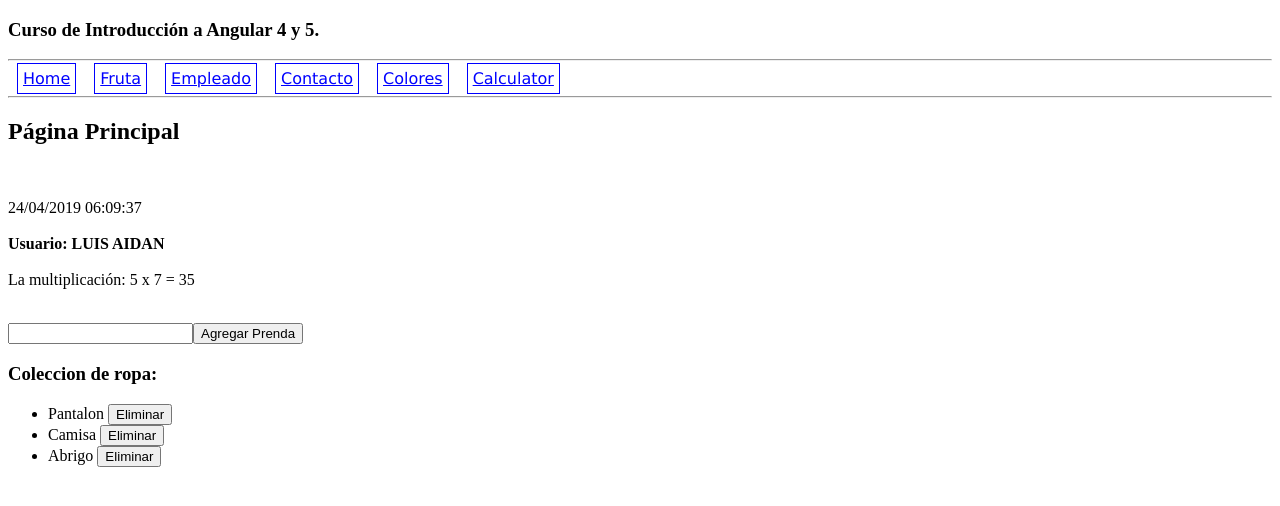
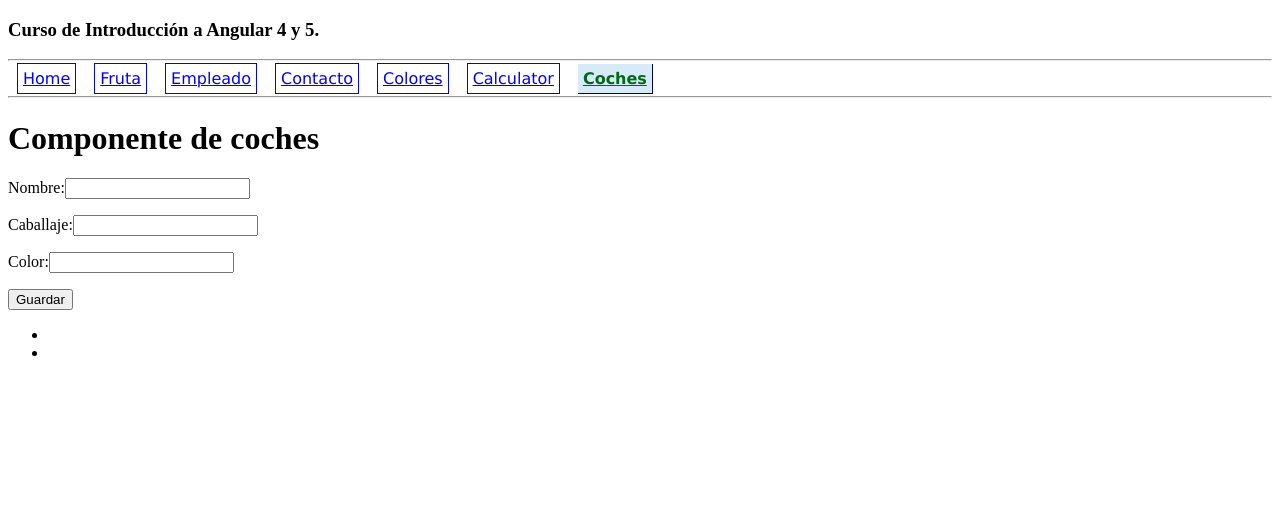
Before and after one commit to lhdzromero/test-angular-stackblitz, an Angular app: page /coches in a window 1280 px wide. Shown: the top 506 px of the page. Built offline with nearby package versions, Linux system fonts and the light colour scheme.

Commit message:
3 files modified, 3 added

```diff
--- a/src/app/app.component.html
+++ b/src/app/app.component.html
@@ -7,6 +7,7 @@
   <a [routerLink]="['/contacto']" [routerLinkActive]="['mnuActivado']">Contacto</a>
   <a [routerLink]="['/color']" [routerLinkActive]="['mnuActivado']">Colores</a>
   <a [routerLink]="['/calculator']" [routerLinkActive]="['mnuActivado']">Calculator</a>
+  <a [routerLink]="['/coches']" [routerLinkActive]="['mnuActivado']">Coches</a>
 </nav>
 <hr />
 <!--<fruta-sec></fruta-sec>-->
--- a/src/app/app.module.ts
+++ b/src/app/app.module.ts
@@ -13,6 +13,7 @@
 import { ContactoComponent } from './contacto/contacto.component';
 import { ColorComponent } from './color/color.component';
 import { CalculatorComponent } from './calculator/calculator.component';
+import { CochesComponent } from './coches/coches.component';
 
 //pipes
 import { ConversorPipe } from './pipes/conversor.pipe';
@@ -30,6 +31,7 @@
                   VideojuegosComponent,
                   CalculatorComponent,
                   ConversorPipe,
+                  CochesComponent,
                   ExponentialStrengthPipe ],
   providers:    [appRoutingProviders],
   bootstrap:    [ AppComponent ]
--- a/src/app/app.routing.ts
+++ b/src/app/app.routing.ts
@@ -8,6 +8,7 @@
 import { ContactoComponent } from './contacto/contacto.component';
 import { ColorComponent } from './color/color.component';
 import { CalculatorComponent } from './calculator/calculator.component';
+import { CochesComponent } from './coches/coches.component';
 
 const appRoutes: Routes = [
   {path: '', component: HomeComponent},
@@ -17,6 +18,7 @@
   {path: 'contacto/:page', component: ContactoComponent},
   {path: 'color', component: ColorComponent},
   {path: 'calculator', component: CalculatorComponent},
+  {path: 'coches', component: CochesComponent},
   {path: 'color/:color', component: ColorComponent},
   {path: '**', component: HomeComponent}
 ];
--- /dev/null
+++ b/src/app/coches/coche.ts
@@ -0,0 +1,8 @@
+export class Coche{
+
+  constructor(
+    public nombre:string,
+    public caballaje:string,
+    public color:string
+  ){}
+}
--- /dev/null
+++ b/src/app/coches/coches.component.html
@@ -0,0 +1,38 @@
+<h1>Componente de coches</h1>
+
+<form #formCoche="ngForm" (ngSubmit)="onSubmit();" >
+  <p>
+    <label>Nombre:</label>
+    <input type="text" name="nombre" #nombre="ngModel" [(ngModel)]="coche.nombre" required>
+
+    <span *ngIf="nombre.touched && !nombre.valid">
+      El nombre del coche es incorrecto!!
+    </span>
+  </p>
+  <p>
+    <label>Caballaje:</label>
+    <input type="text" name="caballaje" #caballaje="ngModel" [(ngModel)]="coche.caballaje" required pattern="[0-9]+">
+
+    <span *ngIf="caballaje.touched && !caballaje.valid">
+      El caballaje del coche es incorrecto!!
+    </span>
+  </p>
+  <p>
+    <label>Color:</label>
+    <input type="text" name="color" #color="ngModel" [(ngModel)]="coche.color" required  pattern="[#a-zA-Z]+">
+
+    <span *ngIf="color.touched && !color.valid">
+      El color del coche es incorrecto!!
+    </span>
+  </p>
+
+  <input type="submit" value="Guardar">
+</form>
+
+<div>
+  <ul>
+    <li *ngFor="let coche of coches">
+
+    </li>
+  </ul>
+</div>
--- /dev/null
+++ b/src/app/coches/coches.component.ts
@@ -0,0 +1,24 @@
+import { Component } from '@angular/core';
+import { Coche } from './coche';
+
+@Component({
+  selector: 'coches',
+  templateUrl: './coches.component.html'
+})
+
+export class CochesComponent{
+  public coche:Coche;
+  public coches:Array<Coche>;
+
+  constructor (){
+    this.coche = new Coche("","","");
+    this.coches = [
+      new Coche("Seat Ibiza","120","Blanco"),
+      new Coche("Renault Clio","110","Azul")
+    ];
+  }
+
+  onSubmit(){
+    console.log(this.coche);
+  }
+}
```
